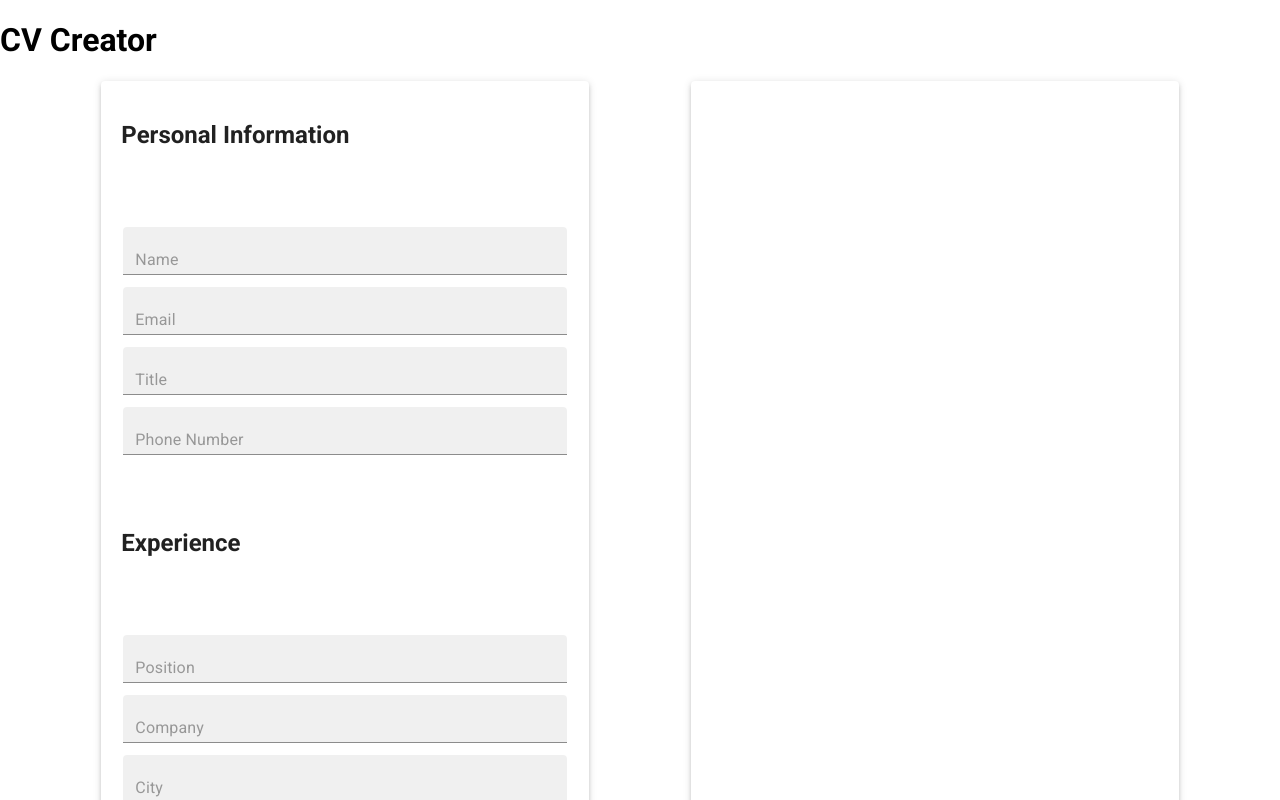
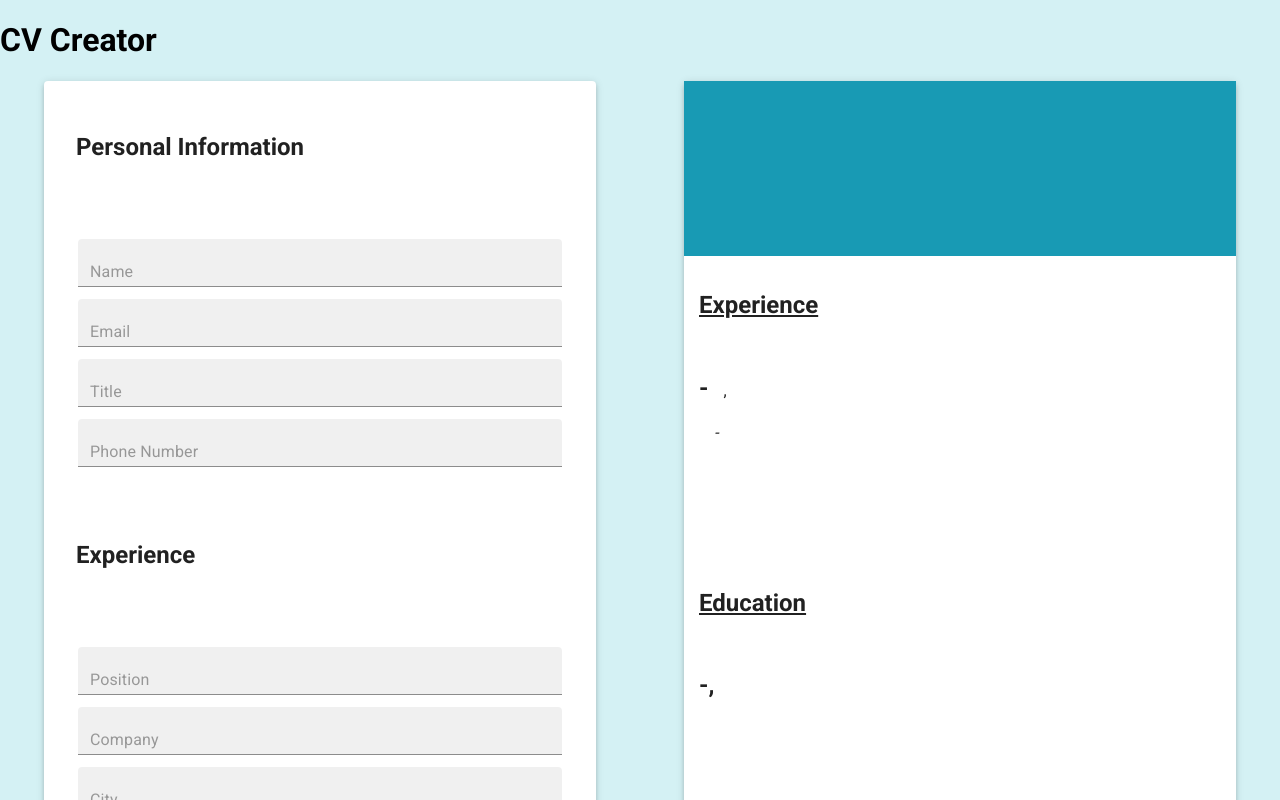
Before and after one commit to andbostick/odin-proj, a React (Create React App) app in the folder cv-app/cv-app/: page / in a window 1280 px wide. Shown: the top 800 px of the page. Built offline with nearby package versions, Linux system fonts and the light colour scheme.

Commit message:
somestyling added

```diff
--- a/cv-app/cv-app/src/App.js
+++ b/cv-app/cv-app/src/App.js
@@ -3,6 +3,7 @@ import "./styles/App.css";
 import Education from "./components/Education";
 import Experience from "./components/Experience";
 import General from "./components/General";
+import { Container } from "@mui/material";
 import { Paper } from "@mui/material";
 import CompletedCV from "./components/CompletedCV";
 
@@ -33,7 +34,8 @@ function App() {
         <h1>CV Creator</h1>
       </header>
       <main className="main-container">
-        <Paper elevation={3} className="container">
+        <Container maxWidth="sm" >
+        <Paper elevation={3} sx={{padding:4}}>
           <General
             personalInfo={personalInfo}
             setPersonalInfo={setPersonalInfo}
@@ -41,7 +43,8 @@ function App() {
 
           <Experience experience={experience} setExperience={setExperience} />
           <Education education={education} setEducation={setEducation} />
-        </Paper>
+          </Paper>
+          </Container>
         <CompletedCV personalInfo={personalInfo} experience={experience} education={education} />
       </main>
     </div>
--- a/cv-app/cv-app/src/components/CompletedCV.js
+++ b/cv-app/cv-app/src/components/CompletedCV.js
@@ -1,17 +1,21 @@
 import { Paper } from "@mui/material";
+import { Container } from "@mui/material";
 import FilledGeneral from "./FilledGeneral";
 import FilledExperience from "./FilledExperience";
 import FilledEducation from "./FilledEducation";
-import '../styles/completed.css'
+import "../styles/completed.css";
 
-import React from 'react'
+import React from "react";
 
-export default function CompletedCV({personalInfo, experience,education}) {
+export default function CompletedCV({ personalInfo, experience, education }) {
   return (
-    <Paper className="container" elevation={3}>
-          <FilledGeneral personalInfo={personalInfo} />
-          <FilledExperience experience={experience} />
-          <FilledEducation education={education} />
-        </Paper>
-  )
+    <Container maxWidth="sm" >
+      <Paper elevation={3} >
+              <FilledGeneral personalInfo={personalInfo} />
+
+        <FilledExperience experience={experience} />
+        <FilledEducation education={education} />
+      </Paper>
+    </Container>
+  );
 }
--- a/cv-app/cv-app/src/components/FilledEducation.js
+++ b/cv-app/cv-app/src/components/FilledEducation.js
@@ -1,13 +1,28 @@
 import React from 'react'
+import { Box } from '@mui/material';
 
 export default function FilledEducation({ education }) {
   return (
       <div>
-          <h2>{education.university}</h2>
-          <p>{education.city}</p>
+          <Box sx={{
+            width: '100%',
+            height: 250
+          }}
+          className='education-box'>
+              <h2 className='title'>Education</h2>
+              <div>
+                  <h2>-{education.university},</h2>
+
+                  <p>{education.city}</p>
+              </div>
+              <div>
           <p>{education.degree}</p>
-          <p>{education.subject}</p>
-          <p>{education.graduated}</p>
+                  <p>{education.subject}</p>
+              </div>
+              <div>
+                  <p>{education.graduated}</p>
+                  </div>
+              </Box>
       </div>
   )
 }
--- a/cv-app/cv-app/src/components/FilledExperience.js
+++ b/cv-app/cv-app/src/components/FilledExperience.js
@@ -1,13 +1,26 @@
 import React from 'react'
+import { Box } from '@mui/material';
 
 export default function FilledExperience({experience}) {
   return (
-      <div>
-          <h2>{experience.position}</h2>
-          <p>{experience.company}</p>
-          <p>{experience.city}</p>
-          <p>{experience.from}</p>
-          <p>{experience.to}</p>
-      </div>
+      <section >
+          <h2 className='title'>Experience</h2>
+          <Box sx={{
+              width: '100%',
+              height: 200
+          }}
+              className='experience-box'>
+              <div>
+          <h2> - {experience.position}</h2>
+          <p> {experience.company},</p>
+                  <p>{experience.city}</p>
+              </div>
+              <div>
+                  <p>{experience.from}</p>
+                  -
+                  <p>{experience.to}</p>
+                  </div>
+              </Box>
+      </section>
   )
 }
--- a/cv-app/cv-app/src/components/FilledGeneral.js
+++ b/cv-app/cv-app/src/components/FilledGeneral.js
@@ -1,12 +1,28 @@
 import React from 'react'
+import { Box } from '@mui/material';
 
 export default function FilledGeneral({personalInfo}) {
   return (
     <div>
-      <h2>{personalInfo.name}</h2>
-      <p>{personalInfo.email}</p>
-      <p>{personalInfo.title}</p>
-      <p>{personalInfo.number}</p>
+      <Box
+        sx={{
+          backgroundColor: '#189AB4',
+          height: 175,
+          width: "100%",
+
+
+        }}
+        className='header-box'
+      >
+        <h2>{personalInfo.name}</h2>
+
+
+        <p>{personalInfo.email}</p>
+        <p>{personalInfo.title}</p>
+          <p>{personalInfo.number}</p>
+
+      </Box>
+
     </div>
   )
 }
--- a/cv-app/cv-app/src/styles/App.css
+++ b/cv-app/cv-app/src/styles/App.css
@@ -1,6 +1,8 @@
-.container {
-  padding: 20px;
-  width: 35%;
+body,
+html {
+  margin: 0;
+  padding: 0;
+  background-color: #d4f1f4;
 }
 
 .main-container {
--- a/cv-app/cv-app/src/styles/completed.css
+++ b/cv-app/cv-app/src/styles/completed.css
@@ -1,4 +1,50 @@
-.container {
-  padding: 20px;
-  width: 35%;
+.header-box {
+  display: grid;
+  grid-template-columns: 1fr 1fr;
 }
+
+.header-box p:nth-child(2) {
+  padding: 15px;
+  justify-self: end;
+}
+.header-box p:nth-child(4) {
+  padding: 15px;
+  justify-self: end;
+}
+
+.header-box p:nth-child(3) {
+  padding: 15px;
+}
+
+.header-box h2 {
+  padding: 15px;
+}
+
+.experience-box div {
+  padding: 0 15px 0 15px;
+  display: flex;
+  align-items: baseline;
+  justify-content: flex-start;
+  gap: 15px;
+}
+
+.experience-box div:nth-child(2) {
+  font-style: italic;
+}
+
+.title {
+  padding: 15px;
+  text-decoration: underline;
+}
+
+.education-box div {
+  padding: 0 15px 0 15px;
+  display: flex;
+  align-items: baseline;
+  justify-content: flex-start;
+  gap: 15px;
+}
+
+.education-box div:nth-child(4) {
+  font-style: italic;
+}
```
